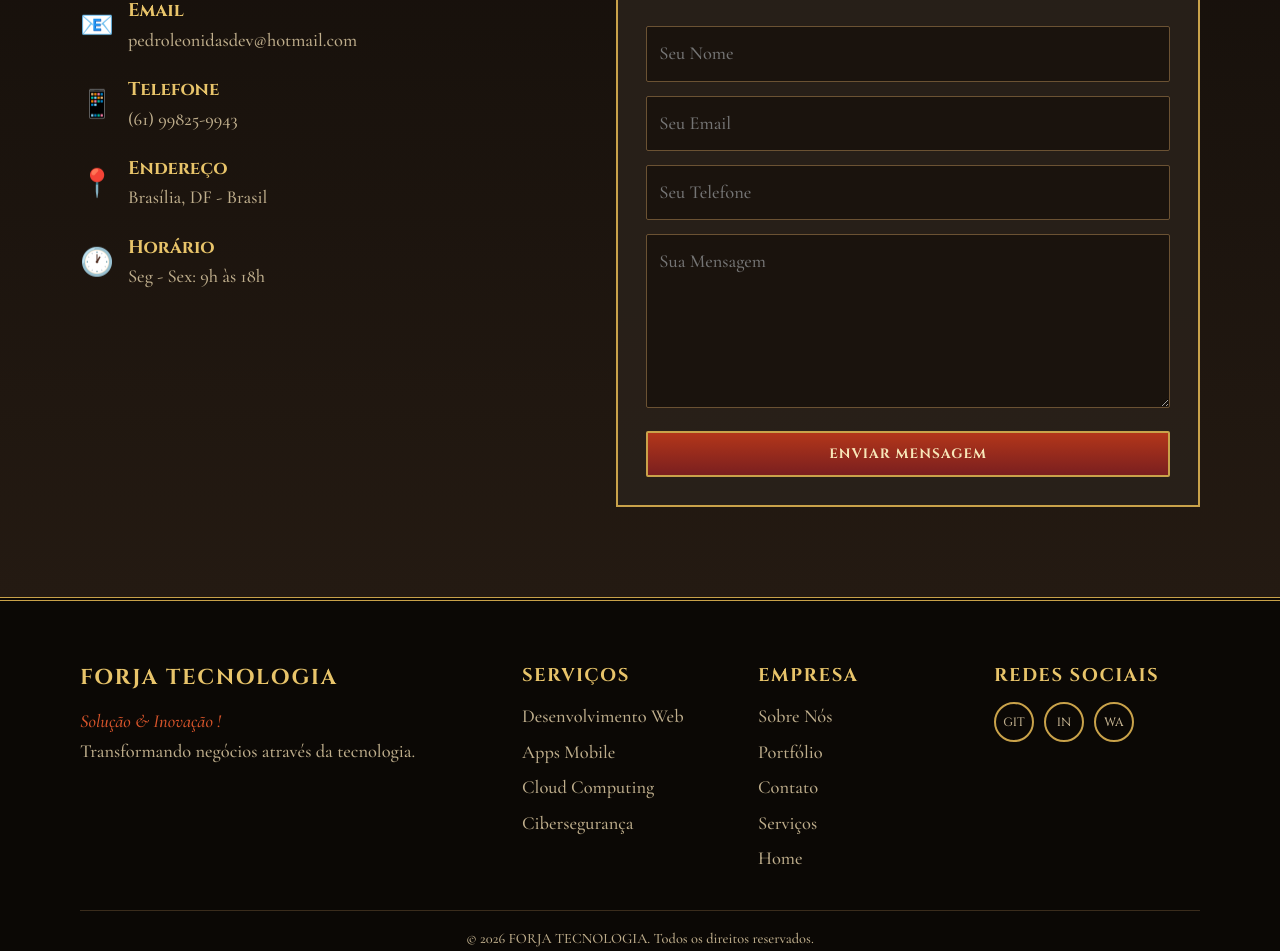
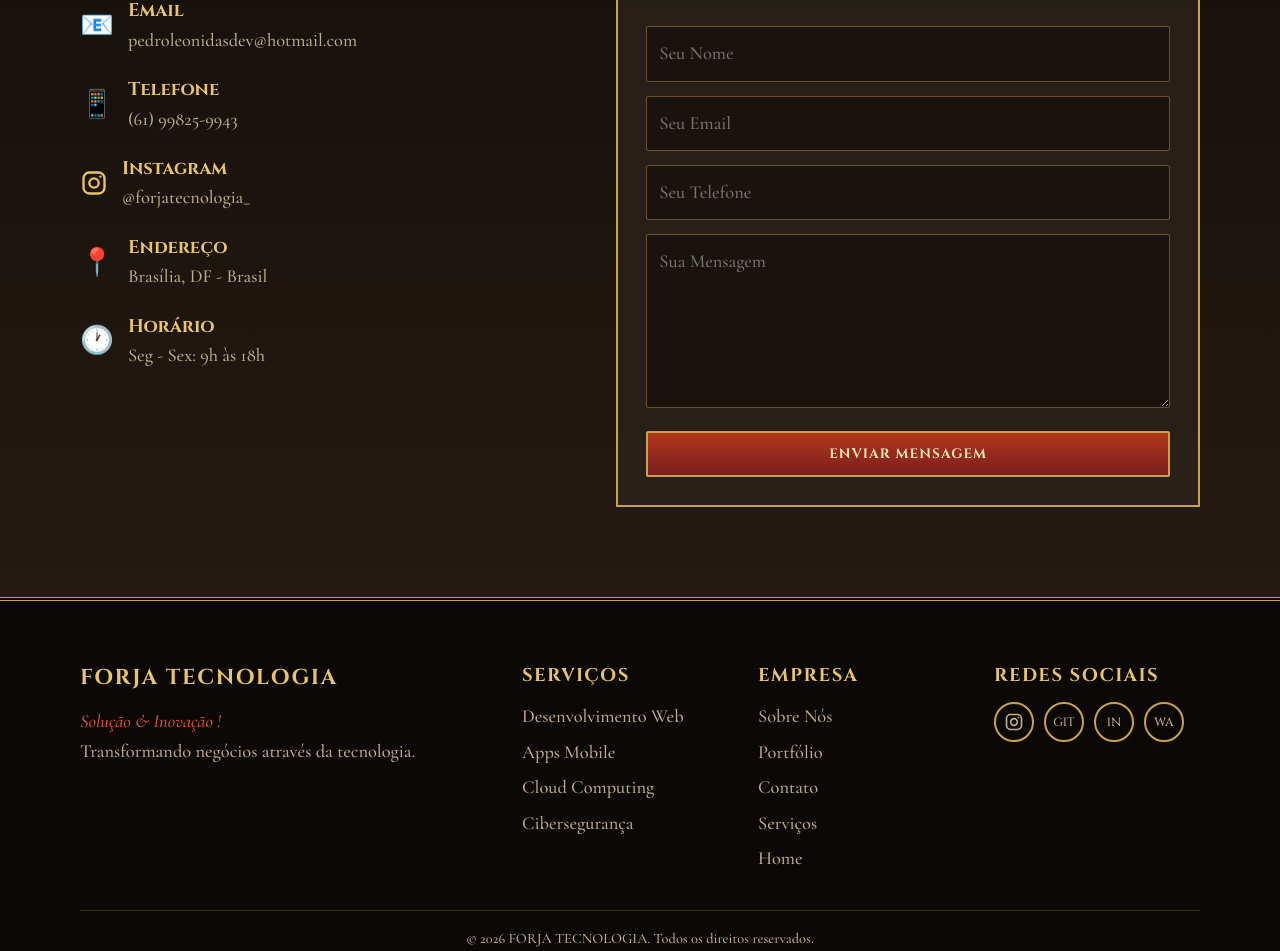
Before and after one commit to pedroleonidasdev/pedrotecnologia, a React (Create React App) app: page / in a window 1280 px wide. Shown: the part 5293-6244 px from the top of the page. Built offline with nearby package versions, Linux system fonts and the light colour scheme.

Commit message:
Adiciona Instagram

```diff
--- a/src/components/Contact.js
+++ b/src/components/Contact.js
@@ -45,6 +45,13 @@
               <div>
                 <h4>Telefone</h4>
                 <p>(61) 99825-9943</p>
+              </div>
+            </div>
+            <div className="info-item">
+              <span className="info-icon"><svg viewBox="0 0 24 24" fill="none" stroke="currentColor" strokeWidth="2" strokeLinecap="round" strokeLinejoin="round" aria-hidden="true"><rect x="3" y="3" width="18" height="18" rx="5" /><circle cx="12" cy="12" r="4" /><circle cx="17.5" cy="6.5" r="1" fill="currentColor" stroke="none" /></svg></span>
+              <div>
+                <h4>Instagram</h4>
+                <p><a href="https://www.instagram.com/forjatecnologia_/" target="_blank" rel="noopener noreferrer">@forjatecnologia_</a></p>
               </div>
             </div>
             <div className="info-item">
--- a/src/components/Footer.js
+++ b/src/components/Footer.js
@@ -38,6 +38,7 @@
           <div className="footer-section">
             <h4>Redes Sociais</h4>
             <div className="social-links">
+              <a href="https://www.instagram.com/forjatecnologia_/" target="_blank" rel="noopener noreferrer" aria-label="Instagram"><svg viewBox="0 0 24 24" fill="none" stroke="currentColor" strokeWidth="2" strokeLinecap="round" strokeLinejoin="round" aria-hidden="true"><rect x="3" y="3" width="18" height="18" rx="5" /><circle cx="12" cy="12" r="4" /><circle cx="17.5" cy="6.5" r="1" fill="currentColor" stroke="none" /></svg></a>
               <a href="https://github.com/pedrocsdev" target="_blank" rel="noopener noreferrer" aria-label="GitHub">git</a>
               <a href="https://linkedin.com/in/pedro-leonidas-7339b0366" target="_blank" rel="noopener noreferrer" aria-label="LinkedIn">in</a>
               <a href="https://wa.me/5561998259943" target="_blank" rel="noopener noreferrer" aria-label="WhatsApp">wa</a>
--- a/src/styles/components.css
+++ b/src/styles/components.css
@@ -48,6 +48,10 @@
 .info-icon{font-size:1.7rem}
 .info-item h4{color:#e8c46a}
 .info-item p{color:var(--mut)}
+.info-item a{color:var(--mut);text-decoration:none}
+.info-item a:hover{color:#d9552b}
+.info-icon svg{width:28px;height:28px;color:#e8c46a;display:block}
+.social-links svg{width:20px;height:20px}
 .contact-form{display:grid;gap:14px;background:var(--card);border:2px solid #c9a24a;padding:28px}
 .contact-form input,.contact-form textarea{width:100%;padding:12px;background:#1a130d;border:1px solid var(--line);color:var(--fg);font:inherit;border-radius:2px}
 .contact-form input:focus,.contact-form textarea:focus{outline:none;border-color:#c9a24a}
```
Also changed, not shown: 1 other file (tests, documents, lock files or other folders).
